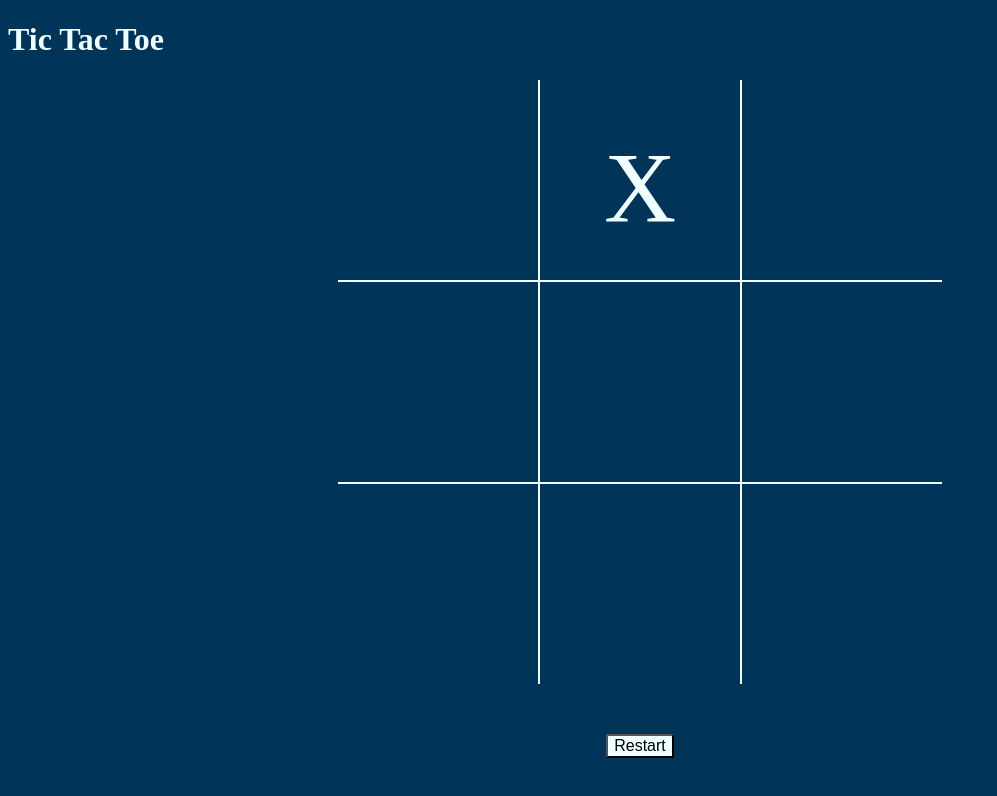
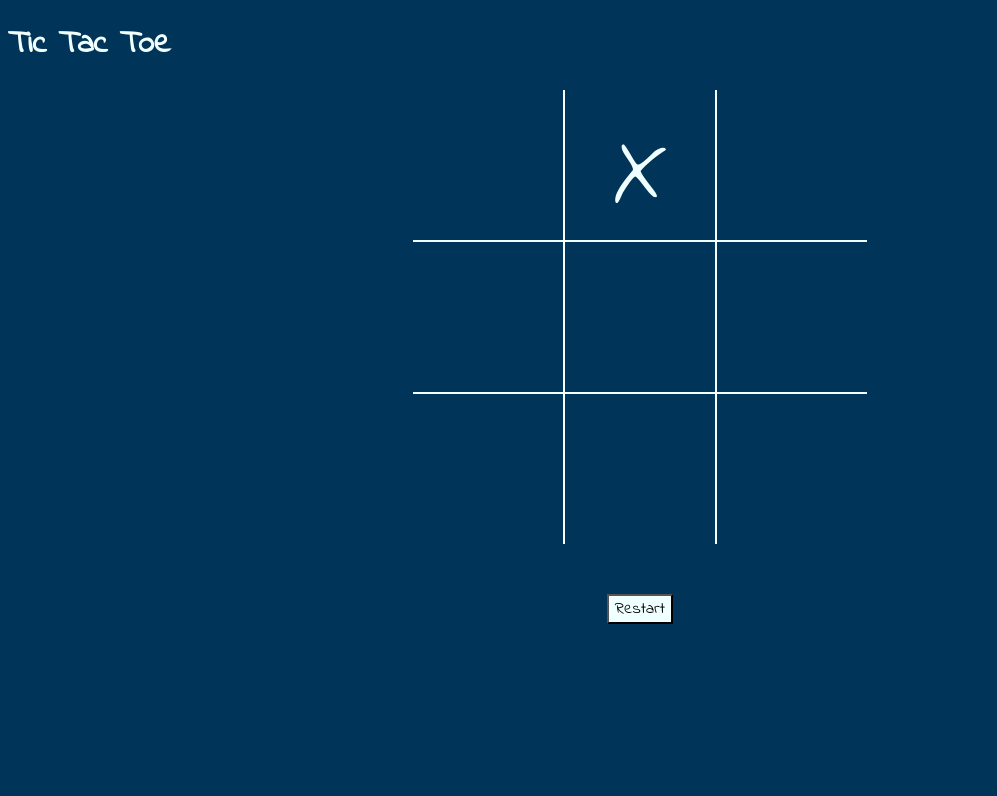
Before and after one commit to Ljyockey/tic-tac-toe, a plain HTML site: page index.html in a window 1280 px wide. Both pictures are taken after a click on the element 640 px from the left and 180 px from the top of the page. Shown: the whole page, without its empty margins (0-997 px from the left). Drawn offline with nearby package versions, Linux system fonts and the light colour scheme.

Commit message:
added Indie Flower font and repositioned p tags accordingly

```diff
--- a/css/main.css
+++ b/css/main.css
@@ -1,6 +1,7 @@
 body {
 	color: azure;
 	background-color: #003459;
+	font-family: 'Indie Flower';
 }
 
 .board-1 {
@@ -69,6 +70,7 @@ button {
 	background-color: azure;
 	margin-top: 50px;
 	font-size: 1em;
+	font-family: 'Indie Flower';
 }
 
 button:hover, button:focus {
@@ -79,18 +81,18 @@ button:hover, button:focus {
 @media only screen and (min-width: 640px) {
 
 	.overlay {
-		width: 600px;
-		height: 600px;
+		width: 450px;
+		height: 450px;
 	}
 
 	.square {
-		height: 200px;
-		width: 200px;
+		height: 150px;
+		width: 150px;
 		}
 
 	.square p {
 		font-size: 100px;
-		bottom: 50px;
+		bottom: 90px;
 		}
 
 	.tie {
```
